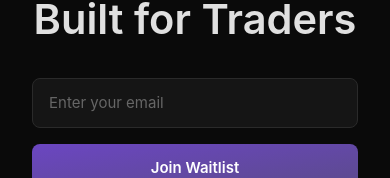
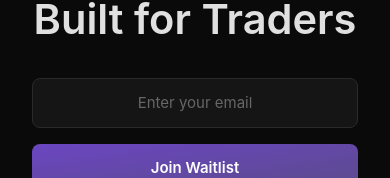
Before and after one commit to Trade-Safe/tradesafe-landing, a Next.js app: page / in a window 390 px wide. Shown: the part 413-591 px from the top of the page. Built offline with nearby package versions, Linux system fonts and the light colour scheme.

Commit message:
style: center email input placeholder on mobile

```diff
--- a/components/EmailForm.tsx
+++ b/components/EmailForm.tsx
@@ -45,7 +45,7 @@ export default function EmailForm() {
           placeholder="Enter your email"
           required
           disabled={status === 'loading'}
-          className="flex-1 px-4 py-3 bg-[#151515] border border-[#2a2a2a] rounded-lg text-[#e0e0e0] placeholder-[#666] focus:outline-none focus:border-primary transition-colors"
+          className="flex-1 px-4 py-3 bg-[#151515] border border-[#2a2a2a] rounded-lg text-[#e0e0e0] placeholder-[#666] focus:outline-none focus:border-primary transition-colors text-center sm:text-left"
         />
         <button
           type="submit"
```
